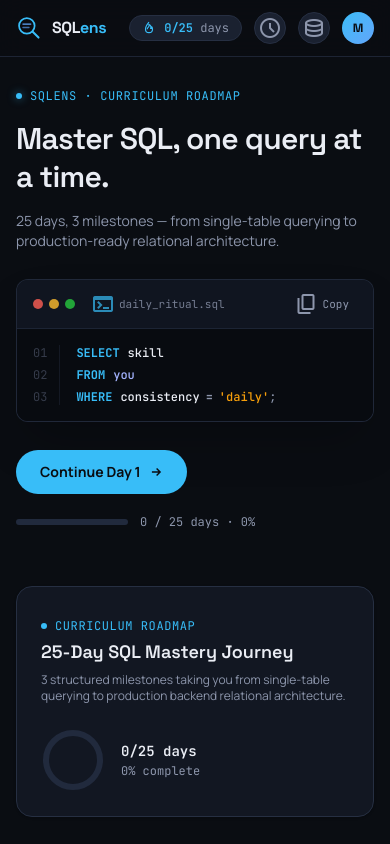
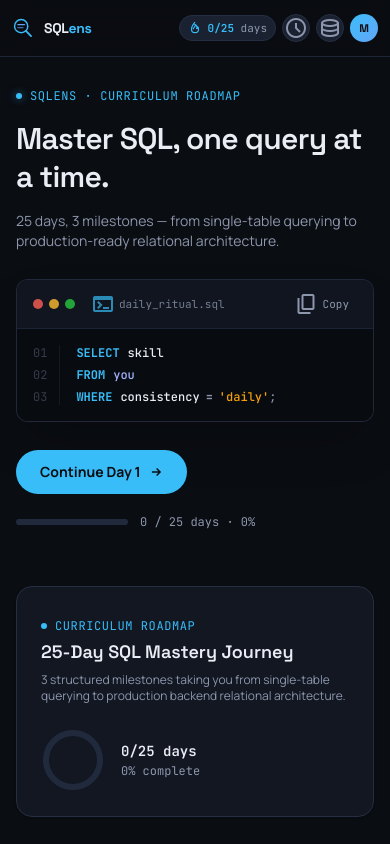
Before and after one commit to minhaj-hossain/SQLens, a React (Vite) app: page / in a window 390 px wide. Shown: the top 844 px of the page. Built offline with nearby package versions, Linux system fonts and the light colour scheme.

Commit message:
feat: improve layout responsiveness and adjust spacing in various components

```diff
--- a/src/components/layout/Header.tsx
+++ b/src/components/layout/Header.tsx
@@ -31,7 +31,7 @@
 
   return (
     <header className="sticky top-0 w-full z-50 bg-ink/90 backdrop-blur-md pt-safe border-b border-border-soft">
-      <div className="h-14 px-4 sm:px-6 flex items-center justify-between max-w-5xl mx-auto w-full gap-4">
+      <div className="h-14 px-3 sm:px-6 flex items-center justify-between max-w-5xl mx-auto w-full gap-2 sm:gap-4">
 
         {/* Left: Brand Icon + SQLens Name (Clickable to Home) */}
         <button
@@ -40,13 +40,13 @@
           title="Return to Curriculum Homepage"
           aria-label="Return to Curriculum Homepage"
         >
-          <svg width="26" height="26" viewBox="0 0 30 30" fill="none" className="shrink-0 transition-transform duration-200 group-hover:scale-105">
+          <svg width="22" height="22" viewBox="0 0 30 30" fill="none" className="shrink-0 sm:w-[26px] sm:h-[26px] transition-transform duration-200 group-hover:scale-105">
             <circle cx="12.5" cy="12.5" r="9" stroke="#38BDF8" strokeWidth="2" />
             <line x1="19" y1="19" x2="26" y2="26" stroke="#38BDF8" strokeWidth="2.4" strokeLinecap="round" />
             <line x1="8" y1="10.5" x2="17" y2="10.5" stroke="#60A5FA" strokeWidth="1.6" strokeLinecap="round" />
             <line x1="8" y1="14.5" x2="15" y2="14.5" stroke="#60A5FA" strokeWidth="1.6" strokeLinecap="round" opacity="0.65" />
           </svg>
-          <span className="font-display font-bold text-base sm:text-lg tracking-tight text-text">
+          <span className="font-display font-bold text-sm sm:text-lg tracking-tight text-text whitespace-nowrap">
             SQL<span className="text-func">ens</span>
           </span>
           <span className="hidden sm:inline-block text-border font-mono text-xs">/</span>
@@ -56,18 +56,18 @@
         </button>
 
         {/* Right: Streak Pill + Icon Buttons */}
-        <div className="flex items-center gap-3 shrink-0">
+        <div className="flex items-center gap-1.5 sm:gap-3 shrink-0">
 
           {/* Streak Pill */}
           <div
-            className="flex items-center gap-2 bg-surface-2 border border-border px-3 py-1 rounded-full font-mono text-xs text-text-dim"
+            className="flex items-center gap-1.5 sm:gap-2 bg-surface-2 border border-border px-2 sm:px-3 py-1 rounded-full font-mono text-[11px] sm:text-xs text-text-dim whitespace-nowrap"
             title={`${completedCount} of 25 modules completed`}
             aria-label={`Curriculum progress: ${completedCount} out of 25 days completed`}
           >
             <svg width="14" height="14" viewBox="0 0 24 24" fill="none" stroke="currentColor" strokeWidth="2" className="text-func">
               <path d="M12 2C12 2 6 9 6 14a6 6 0 0012 0c0-2-1-3.5-1-3.5s-.5 2-2 2c1-3-1-6-3-6.5 0 0 1 2.5-1 4.5-1.5 1-2 2.5-2 3.5" />
             </svg>
-            <span><strong className="text-func font-semibold">{completedCount}/25</strong> days</span>
+            <span><strong className="text-func font-semibold">{completedCount}/25</strong><span className="hidden min-[380px]:inline"> days</span></span>
           </div>
 
           {/* Unlock / Dev Controls */}
@@ -77,7 +77,7 @@
             title="Daily Unlock Controls"
             aria-label="Daily Unlock Controls"
             aria-expanded={showDevMenu}
-            className={`flex items-center justify-center w-8 h-8 rounded-lg border transition-all duration-150 cursor-pointer ${
+            className={`flex items-center justify-center w-7 h-7 sm:w-8 sm:h-8 rounded-lg border transition-all duration-150 cursor-pointer ${
               showDevMenu
                 ? 'bg-func/20 border-func/40 text-func'
                 : 'bg-surface-2 border-border text-text-dim hover:text-text hover:border-text-dim'
@@ -94,7 +94,7 @@
             onClick={onOpenSchemaModal}
             title="Inspect Database Schema"
             aria-label="Inspect Database Schema"
-            className="flex items-center justify-center w-8 h-8 rounded-lg bg-surface-2 border border-border text-text-dim hover:text-text hover:border-text-dim transition-all duration-150 cursor-pointer"
+            className="flex items-center justify-center w-7 h-7 sm:w-8 sm:h-8 rounded-lg bg-surface-2 border border-border text-text-dim hover:text-text hover:border-text-dim transition-all duration-150 cursor-pointer"
           >
             <span className="material-symbols-outlined text-[16px]">database</span>
           </button>
@@ -105,7 +105,7 @@
             onClick={() => { if (onProfileClick) onProfileClick(); }}
             title="Your Profile"
             aria-label="Your Profile"
-            className="w-8 h-8 rounded-full bg-gradient-to-br from-func to-keyword flex items-center justify-center font-display font-bold text-xs text-ink hover:opacity-90 transition cursor-pointer"
+            className="w-7 h-7 sm:w-8 sm:h-8 rounded-full bg-gradient-to-br from-func to-keyword flex items-center justify-center font-display font-bold text-[11px] sm:text-xs text-ink hover:opacity-90 transition cursor-pointer"
           >
             M
           </button>
--- a/src/components/learning/ConceptLessonView.tsx
+++ b/src/components/learning/ConceptLessonView.tsx
@@ -411,14 +411,14 @@
 
         <div className="p-6 sm:p-8 flex flex-col gap-6">
           {/* Top Breadcrumb & Status + Corner Next Button */}
-          <div className="flex items-center justify-between border-b border-outline-variant/60 pb-4">
-            <div className="flex items-center gap-2 font-label-md text-xs sm:text-sm text-text-muted">
-              <span className="text-primary font-bold">SQL Lesson {conceptIndex + 1}</span>
+          <div className="flex flex-wrap items-center justify-between gap-x-3 gap-y-2 border-b border-outline-variant/60 pb-4">
+            <div className="flex items-center gap-2 font-label-md text-xs sm:text-sm text-text-muted min-w-0 flex-1">
+              <span className="text-primary font-bold whitespace-nowrap">SQL Lesson {conceptIndex + 1}</span>
               <span>/</span>
-              <span className="text-on-surface font-semibold">{concept.title}</span>
+              <span className="text-on-surface font-semibold truncate">{concept.title}</span>
             </div>
 
-            <div className="flex items-center gap-3">
+            <div className="flex items-center gap-2 sm:gap-3">
               <span className="bg-primary-container/15 text-primary px-3 py-1 rounded-full text-xs font-label-sm font-semibold border border-primary-container/30">
                 Concept {conceptIndex + 1} of {totalConcepts}
               </span>
@@ -545,7 +545,7 @@
                   key={sIdx}
                   className="rounded-xl bg-surface border border-border overflow-hidden shadow-sm flex flex-col"
                 >
-                  <div className="px-4 py-2.5 bg-surface-2 border-b border-border flex items-center justify-between">
+                  <div className="px-4 py-2.5 bg-surface-2 border-b border-border flex flex-wrap items-center justify-between gap-2">
                     <span className="font-mono text-xs font-bold text-text uppercase tracking-wider flex items-center gap-2">
                       <span className="w-5 h-5 rounded-full bg-func/20 text-func flex items-center justify-center text-[11px] font-bold">
                         {step.stepNumber}
--- a/src/components/learning/IndependentChallengeView.tsx
+++ b/src/components/learning/IndependentChallengeView.tsx
@@ -369,7 +369,7 @@
     >
       {/* 1. TOP HEADER & QUESTION */}
       <div className="bg-surface rounded-xl border border-border p-5 shadow-md space-y-3">
-        <div className="flex items-center justify-between gap-3">
+        <div className="flex flex-wrap items-center justify-between gap-y-2 gap-x-3">
           <div className="flex items-center gap-2">
             <span className="text-[11px] font-mono font-bold text-string uppercase tracking-wider">
               FINAL CHALLENGE
@@ -393,7 +393,7 @@
           >
             <Database className="w-3.5 h-3.5 text-func" />
             <span>Database: <strong className="text-text">{currentTask.primaryTable}</strong></span>
-            <span className="text-[10px] text-text-faint">({tableRowCount} rows)</span>
+            <span className="hidden sm:inline text-[10px] text-text-faint">({tableRowCount} rows)</span>
             <ChevronDown className="w-3 h-3 text-text-faint ml-0.5" />
           </button>
         </div>
@@ -405,7 +405,7 @@
 
         {/* Multi-Task Navigation Pills: show checkmark ONLY if truly completed in completedTaskIds */}
         {challenge.tasks.length > 1 && (
-          <div className="flex items-center gap-2 pt-2 border-t border-border-soft">
+          <div className="flex flex-wrap items-center gap-2 pt-2 border-t border-border-soft">
             {challenge.tasks.map((t, idx) => {
               const isTaskDone = completedTaskIds.includes(t.id);
               const isSelected = idx === selectedTaskIdx;
--- a/src/components/roadmap/LearningPathView.tsx
+++ b/src/components/roadmap/LearningPathView.tsx
@@ -403,7 +403,7 @@
                         }`}
                       >
                         {/* Day Card Header */}
-                        <div className="flex items-start justify-between gap-3 mb-5">
+                        <div className="flex flex-wrap items-start justify-between gap-x-3 gap-y-2 mb-5">
                           <div className="space-y-1">
                             <div className="flex items-center gap-1.5 text-comment font-mono text-[10.5px] uppercase tracking-wider">
                               <span className="material-symbols-outlined text-[14px]">
```
